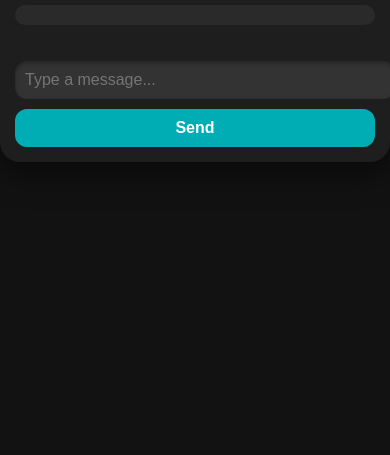
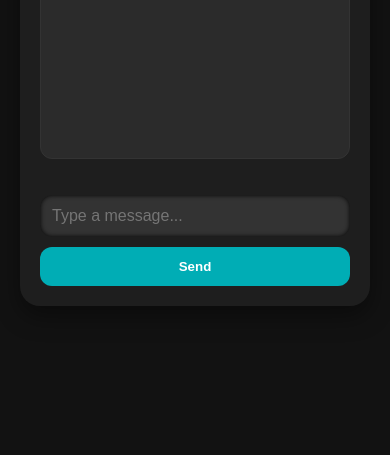
Before and after one commit to kavindu549gk/omegle-chat-frontend, a plain HTML site: page index.html in a window 390 px wide. Shown: the part 389-844 px from the top of the page. Drawn offline with Linux system fonts and the light colour scheme.

Commit message:
style.css

```diff
--- a/style.css
+++ b/style.css
@@ -7,12 +7,6 @@ body {
   justify-content: center;
   align-items: center;
   height: 100vh;
-}
-
-.chat-wrapper {
-  width: 100%;
-  display: flex;
-  justify-content: center;
   padding: 20px;
   box-sizing: border-box;
 }
@@ -21,62 +15,36 @@ body {
   background: #1e1e1e;
   padding: 20px;
   border-radius: 20px;
-  box-shadow: 0 12px 30px rgba(0, 0, 0, 0.5);
+  box-shadow: 0 10px 25px rgba(0, 0, 0, 0.4);
   width: 100%;
-  max-width: 700px;
-  display: flex;
-  flex-direction: column;
-}
-
-.title {
-  text-align: center;
-  font-size: 1.8em;
-  margin-bottom: 15px;
-  color: #00adb5;
-}
-
-.chat-box {
-  flex: 1;
-  height: 360px;
-  overflow-y: auto;
-  padding: 10px;
-  background: #2a2a2a;
-  border-radius: 12px;
-  margin-bottom: 10px;
+  max-width: 600px;
   display: flex;
   flex-direction: column;
   gap: 10px;
 }
 
-.message {
-  max-width: 70%;
-  padding: 10px 14px;
-  border-radius: 16px;
-  line-height: 1.4;
-  word-wrap: break-word;
-  box-shadow: 0 4px 12px rgba(0,0,0,0.2);
-  position: relative;
+h1 {
+  text-align: center;
+  margin: 0;
+  color: #00adb5;
 }
 
-.message.you {
-  background: #00adb5;
-  align-self: flex-end;
-  color: white;
-  border-bottom-right-radius: 4px;
-}
-
-.message.stranger {
-  background: #393e46;
-  align-self: flex-start;
-  color: #eee;
-  border-bottom-left-radius: 4px;
+.chat-box {
+  height: 360px; /* ✅ Fixed height */
+  overflow-y: auto;
+  border-radius: 12px;
+  background: #2b2b2b;
+  padding: 12px;
+  display: flex;
+  flex-direction: column;
+  gap: 10px;
+  border: 1px solid #333;
 }
 
 .typing-indicator {
-  height: 18px;
+  color: #ccc;
   font-style: italic;
-  color: #aaa;
-  margin-bottom: 8px;
+  min-height: 1em;
   padding-left: 5px;
 }
 
@@ -87,62 +55,42 @@ body {
 
 input[type="text"] {
   flex: 1;
-  padding: 10px;
+  padding: 12px;
   border-radius: 12px;
   border: none;
   outline: none;
   background: #333;
   color: white;
-  box-shadow: inset 0 2px 4px rgba(0,0,0,0.3);
-  font-size: 1rem;
+  font-size: 16px;
+  box-shadow: inset 0 0 5px #000;
 }
 
 button {
-  padding: 10px 20px;
+  padding: 12px 20px;
   border: none;
   border-radius: 12px;
   background: #00adb5;
   color: white;
   font-weight: bold;
   cursor: pointer;
-  transition: background 0.3s ease;
-  font-size: 1rem;
+  transition: background 0.3s;
 }
 
 button:hover {
   background: #019ca5;
 }
 
-/* ✅ Responsive Styles for Mobile */
+/* ✅ Mobile responsive */
 @media (max-width: 600px) {
-  .chat-container {
-    padding: 15px;
-  }
-
-  .title {
-    font-size: 1.5em;
-  }
-
   .chat-box {
-    height: 300px;
+    height: 300px; /* Still fixed */
   }
 
   .input-area {
     flex-direction: column;
   }
 
-  input[type="text"],
   button {
     width: 100%;
-    font-size: 1rem;
-  }
-
-  button {
-    padding: 10px;
-  }
-
-  .message {
-    font-size: 0.95rem;
-    padding: 8px 12px;
   }
 }
```
